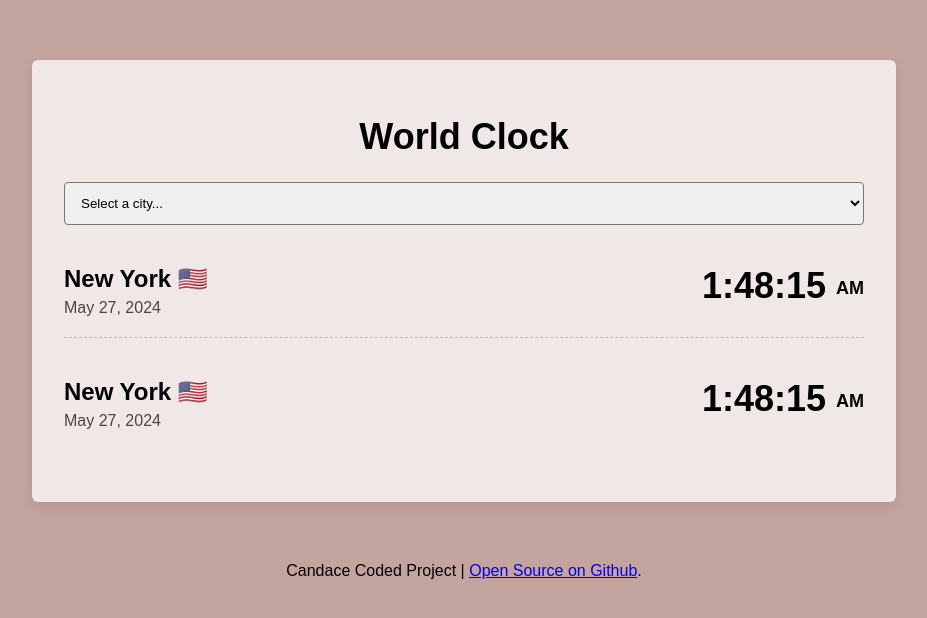
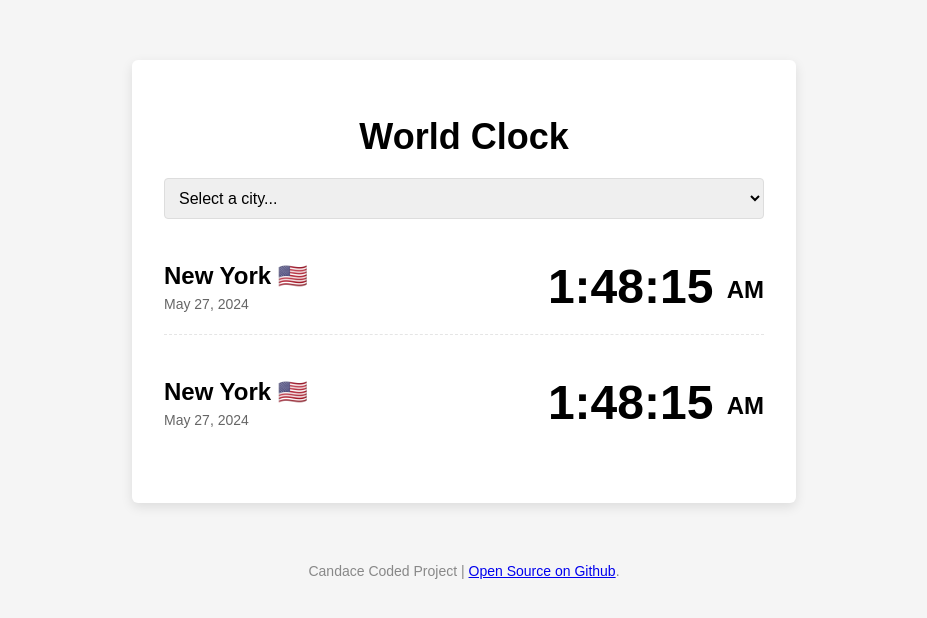
Before and after one commit to candacemonster/world-clock, a plain HTML site: page index.html in a window 1280 px wide. Shown: the whole page, without its empty margins (176-1103 px from the left). Drawn offline with Linux system fonts and the light colour scheme.

Commit message:
Updated css

```diff
--- a/css/style.css
+++ b/css/style.css
@@ -1,11 +1,14 @@
 body {
-    background-color: #c4a49f;
-    font-family: sans-serif;
+    background-color: #f5f5f5;
+    font-family: 'Roboto Mono', sans-serif;
+    margin: 0;
+    padding: 0;
+
 }
 .container {
-    max-width: 800px;
+    max-width: 600px;
     margin: 60px auto;
-    background-color: #efe8e7;
+    background-color: #ffffff;
     border-radius: 6px;
     padding: 32px;
     box-shadow: rgba(0, 0, 0, 0.1) 0px 4px 12px;
@@ -13,48 +16,57 @@ body {
 
 .city {
     display: flex;
+    justify-content: space-between;
+    align-items: center;
     margin: 20px 0;
-    justify-content: space-between;
     padding: 20px 0;
-    border-bottom: 1px dashed rgba(0, 0, 0, 0.2);
+    border-bottom: 1px dashed rgba(0, 0, 0, 0.1);
 }
 
 .city:last-child {
     border: none;
 }
 
-h2 {
-    margin: 0 0 6px;
-}
-
 .date {
-    opacity: 0.7;
+    opacity: 0.6;
+    font-size: 14px;
 }
 
 .time {
-    font-size: 36px;
+    font-size: 48px;
     font-weight: bold;
 }
 
 .time small {
-    font-size: 18px;
+    font-size: 24px;
     vertical-align: middle;
-    line-height: 36px;
+    line-height: 48px;
 }
 
 select{
     display: block;
     width: 100%;
+    border: 1px solid #ddd;
     border-radius: 4px;
-    padding: 12px;
+    padding: 10px;
+    margin-top: 20px;
+    font-size: 16px;
 }
 
 h1 {
     text-align: center;
-    font-family: sans-serif;
     font-size: 36px;
+    margin-bottom: 16px;
+}
+
+h2 {
+    margin: 0 0 6px;
+    font-size: 24px;
 }
 
 footer {
     text-align: center;
+    margin-top: 20px;
+    font-size: 14px;
+    color: #888;
 }
```
